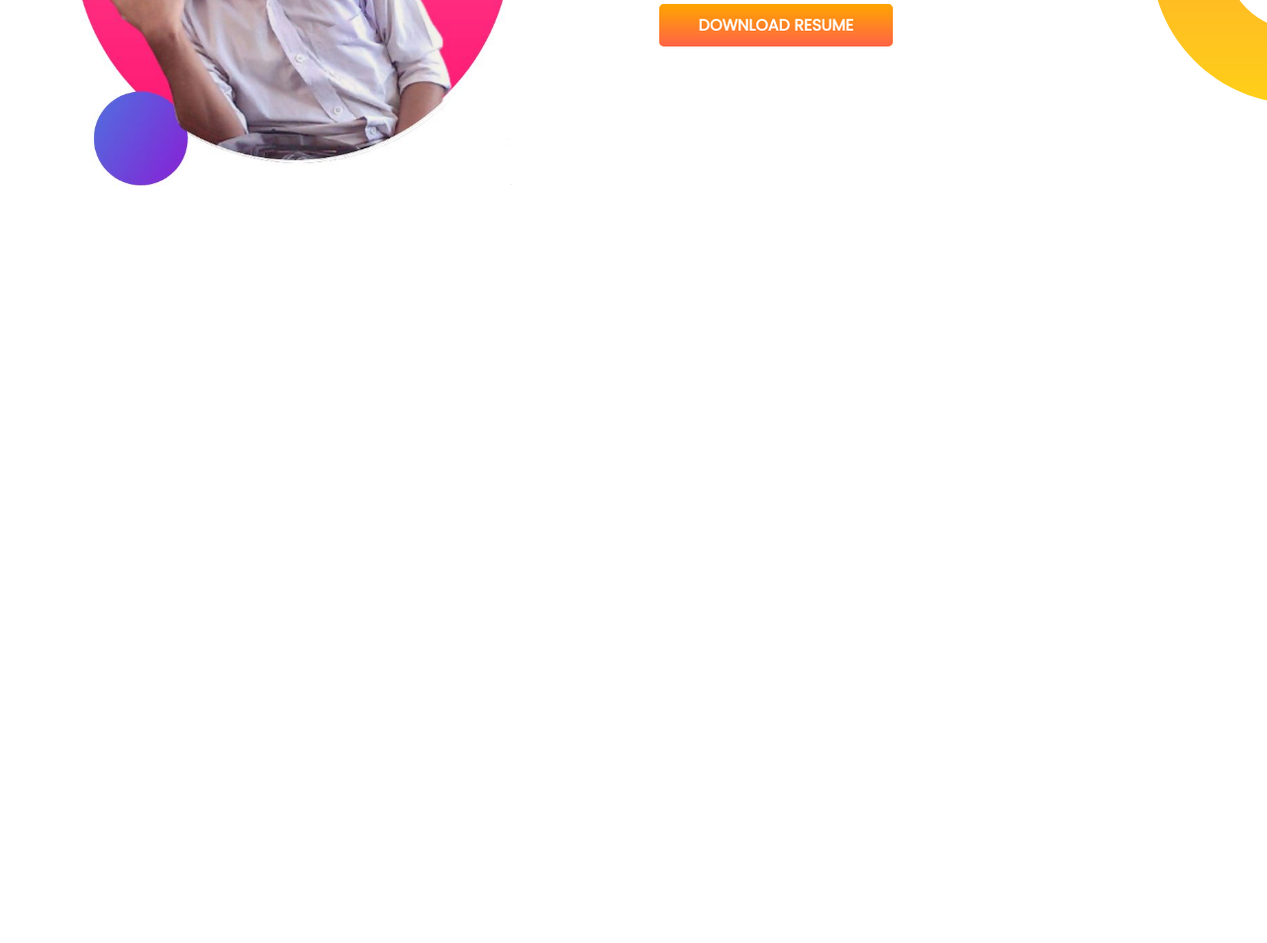
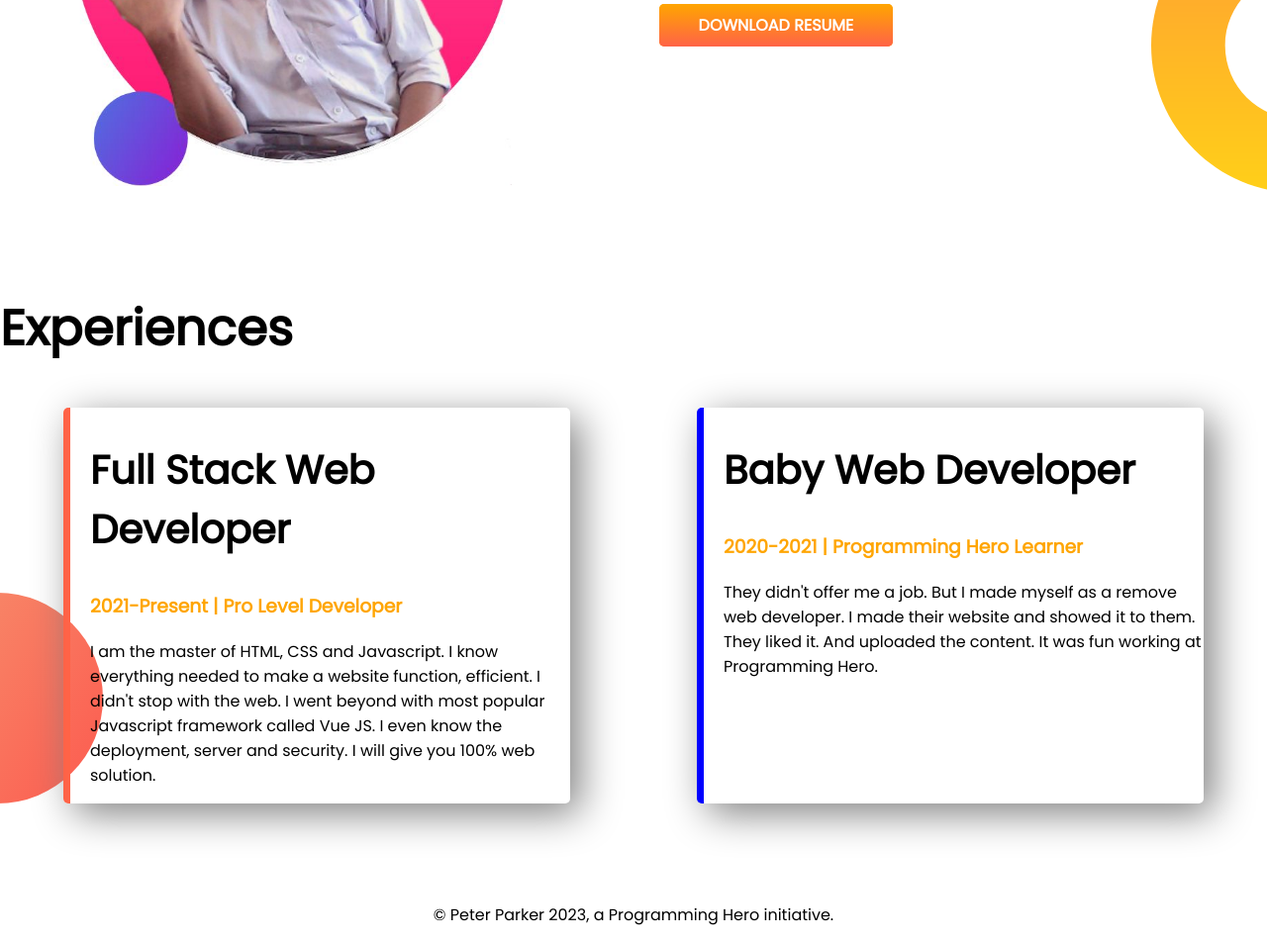
Before and after one commit to Samisohel/my-new-portfolio, a plain HTML site: page index.html in a window 1280 px wide. Shown: the part 879-1832 px from the top of the page at 99% size. Before the commit the page ends 1174 px from the top, so only its background shows below. Drawn offline with Linux system fonts and the light colour scheme.

Commit message:
styled border and footer

```diff
--- a/index.html
+++ b/index.html
@@ -14,7 +14,7 @@
 </head>
 
 <body>
-    <section class="top-banner">
+    <section class="top-banner flexible-container">
         <div class="half-width">
             <h1>Welcome To</h1>
             <h1><span class="orange">Sohel Talukdar's</span> world!</h1>
@@ -29,7 +29,7 @@
 
     </section>
 
-    <section class="dream-big">
+    <section class="dream-big flexible-container">
         <div class="half-width"><img src="picture2.jpg" alt=""></div>
         <div class="half-width">
             <h1>Dream Big</h1>
@@ -42,9 +42,28 @@
         </div>
 
     </section>
+    <section class="experience-area">
+        <h1>Experiences</h1>
+            <div class="flexible-container">
+                <div id="full-stack-developer"class="experience-item"><h2>Full Stack Web Developer
+                </h2>
+            <h3 class="orange">2021-Present | Pro Level Developer
+            </h3>
+            <p>I am the master of HTML, CSS and Javascript. I know everything needed to make a website function, efficient. I didn't stop with the web. I went beyond with most popular Javascript framework called Vue JS. I even know the deployment, server and security. I will give you 100% web solution.
+
+            </p></div>
+            <div id="baby-stack-developer"  class="experience-item"><h2>Baby Web Developer</h2>
+                <h3 class="orange">2020-2021 | Programming Hero Learner
+                </h3>
+                <p>They didn't offer me a job. But I made myself as a remove web developer. I made their website and showed it to them. They liked it. And uploaded the content. It was fun working at Programming Hero.
+
+                </p>
+            </div>
+            </div>
+    </section>
 
 
 
 </body>
-
+    <footer><p>© Peter Parker 2023, a Programming Hero initiative.</p></footer>
 </html>
--- a/style.css
+++ b/style.css
@@ -12,7 +12,7 @@ h1 {
     font-size: 50px;
 }
 
-section {
+.flexible-container {
     display: flex;
     margin-bottom: 100px;
 }
@@ -43,5 +43,30 @@ section {
 .dream-big{
     background-image: url(images/dream-bg.png);
     background-repeat: no-repeat;
-    background-position: right;
+    background-position: right bottom;
 }
+h2{
+    font-size:40px;
+}
+.experience-area{
+    background-image: url(images/exp-bg.png);
+    background-repeat: no-repeat;
+    background-position: left bottom;
+}
+.experience-item{
+    width:40%;
+    margin-left: 5%;
+    margin-right: 5%;
+    padding-left: 20px;
+    border-radius: 5px;
+    box-shadow:10px 10px 40px gray;
+}
+#baby-stack-developer{
+    border-left: 7px solid blue;
+}
+#full-stack-developer{
+    border-left: 7px solid tomato;
+}
+footer p{
+    text-align: center;
+}
```
Also changed, not shown: images/exp-bg.png (renamed from exp-bg.png).
